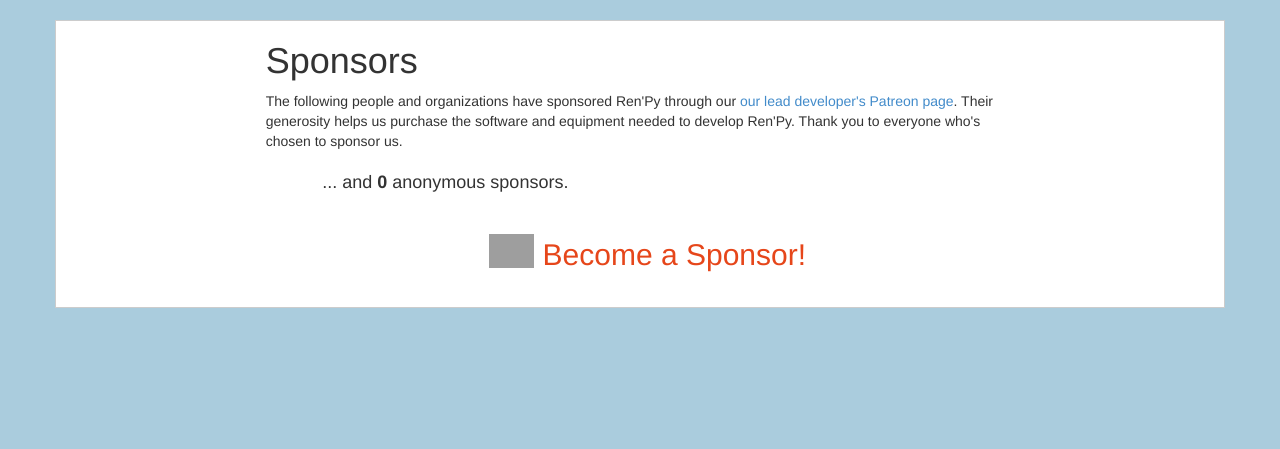
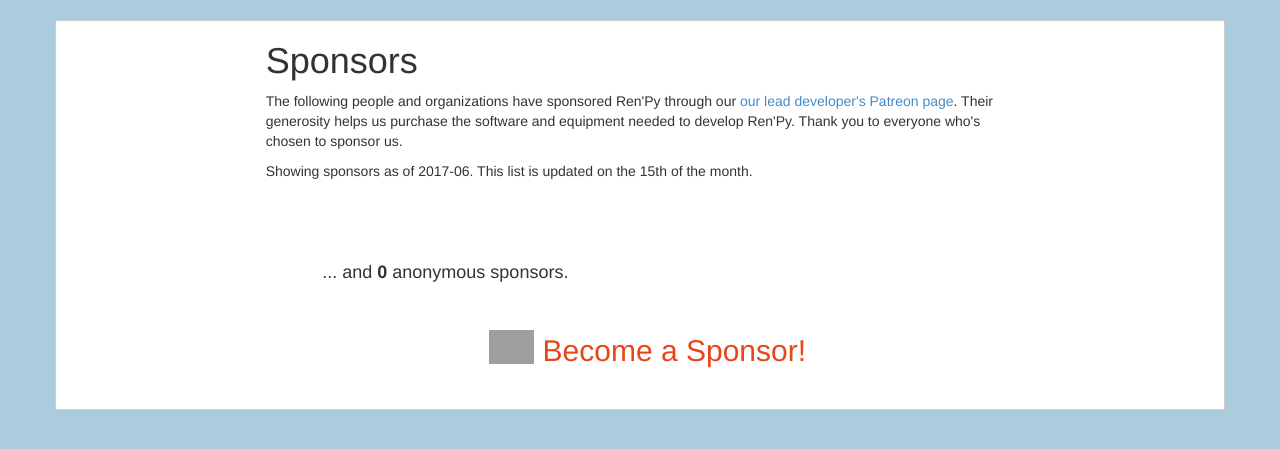
Before and after one commit to renpytom/renpy-web, a Flask app: page /sponsors.html in a window 1280 px wide. Shown: the part 52-501 px from the top of the page. Run offline with Flask 2, Linux system fonts and the light colour scheme; parts of the project's set-up code (start-up, migrations or seed data) failed here and were passed over; some libraries are stand-ins or nearby versions; grey boxes are pictures that could not be loaded.

Commit message:
Display the sponsorship month and other debug info.

```diff
--- a/main.py
+++ b/main.py
@@ -163,6 +163,7 @@ def sponsors_page():
         banner_sponsors=sponsors.banner(),
         non_banner_sponsors=sponsors.non_banner(),
         anonymous_sponsors=sponsors.anonymous_count(),
+        current_month=sponsors.current_month(),
         )
 
 
--- a/sponsors.py
+++ b/sponsors.py
@@ -54,8 +54,7 @@ class Sponsor(object):
             )
 
 
-def init():
-
+def current_month():
     # Figure out the sponsor filename for today.
 
     today = datetime.date.today()
@@ -66,10 +65,21 @@ def init():
     if today < datetime.date(2017, 6, 15):
         today = datetime.date(2017, 6, 15)
 
-    sponsorfn = "{}/sponsors/{:04d}-{:02d}.tsv".format(
-        os.path.abspath(os.path.dirname(__file__)),
+    return "{:04d}-{:02d}".format(
         today.year,
         today.month,
+        )
+
+
+def init(month=None):
+    today = datetime.date.today()
+
+    if month is None:
+        month = current_month()
+
+    sponsorfn = "{}/sponsors/{}.tsv".format(
+        os.path.abspath(os.path.dirname(__file__)),
+        month,
         )
 
     if not os.path.exists(sponsorfn):
@@ -121,8 +131,6 @@ def init():
                 raw_postcard=(l[4] != "No")
                 )
 
-    month = "{:04d}-{:02d}".format(today.year, today.month)
-
     with open(os.path.abspath(os.path.dirname(__file__)) + "/sponsors/overrides.txt") as f:
         for l in f:
             l = l.decode("utf-8")
--- a/templates/sponsors.html
+++ b/templates/sponsors.html
@@ -33,12 +33,16 @@ The following people and organizations have sponsored Ren'Py through our
 the software and equipment needed to develop Ren'Py. Thank you to everyone who's chosen to sponsor us.
 </p>
 
+<p>
+Showing sponsors as of {{ current_month }}. This list is updated on the 15th of the month.
+</p>
 
-<div class="row">
+
+<div class="row" style="margin-top: 2.5em;">
 {% for s in banner_sponsors %}{{ banner(s) }}{% endfor %}
 </div>
 
-<div class="row">
+<div class="row" style="margin-top: 2.5em;">
 {% for s in non_banner_sponsors %}{{ non_banner(s) }}{% endfor %}
 
 <div class="col-md-6" style="text-align: center; margin-top: .5em; margin-bottom: .5em; font-size: 18px;">
@@ -49,7 +53,7 @@ the software and equipment needed to develop Ren'Py. Thank you to everyone who's
 
 
 
-<p style="text-align: center; font-size: 30px; margin: 1em;">
+<p style="text-align: center; font-size: 30px; margin: 1.2em;">
   <a href="https://www.patreon.com/renpytom" style="color: #e6461a">
     <img style="margin-left: .5em; max-height: 34px; vertical-align: top;" src="/static/sponsors/patreon.png">
     Become a Sponsor!
```
